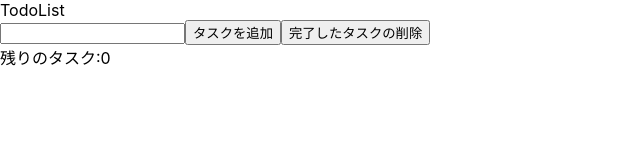
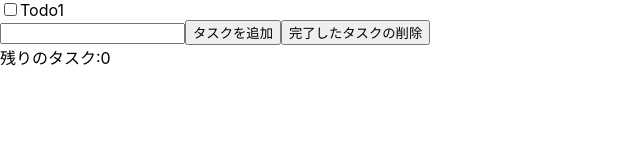
Before and after one commit to masaki-tec/react_project, a React (Create React App) app in the folder react-project/: page / in a window 1280 px wide. Shown: the top 160 px of the page, without its empty margins (0-640 px from the left). Built offline with nearby package versions, Linux system fonts and the light colour scheme; the HTML template or start-up script is replaced by a standard one.

Commit message:
タスク追加機能を実装

```diff
--- a/react-project/package.json
+++ b/react-project/package.json
@@ -10,6 +10,7 @@
     "react": "^19.1.1",
     "react-dom": "^19.1.1",
     "react-scripts": "5.0.1",
+    "uuid": "^13.0.0",
     "web-vitals": "^2.1.4"
   },
   "scripts": {
--- a/react-project/src/App.js
+++ b/react-project/src/App.js
@@ -1,11 +1,28 @@
+import { useState, useRef } from "react";
 import TodoList from "./TodoList";
+import { v4 as uuidv4 } from "uuid";
 
 function App() {
+  const [todos, setTodos]= useState([
+    { id: 1, name: "Todo1", completed: false },
+  ]);
+
+  const todoNameRef = useRef();
+
+  const handleAddTodo = () => {
+    //タスクを追加する。
+    const name = todoNameRef.current.value;
+    setTodos((prevTodos) => {
+      return [...prevTodos, { id: uuidv4(), name: name, completed: false }];
+    });
+    todoNameRef.current.value = null;
+  };
+
   return (
   <div>
-    <TodoList />
-    <input type="text" />
-    <button>タスクを追加</button>
+    <TodoList todos={todos} />
+    <input type="text" ref={todoNameRef} />
+    <button onClick={handleAddTodo}>タスクを追加</button>
     <button>完了したタスクの削除</button>
     <div>残りのタスク:0</div>
   </div>
--- /dev/null
+++ b/react-project/src/Todo.js
@@ -0,0 +1,14 @@
+import React from "react";
+
+const Todo = ({ todo }) => {
+  return (
+    <div>
+      <label>
+          <input type="checkbox" checked={todo.completed} readOnly />
+      </label>
+      {todo.name}
+    </div>
+  );
+};
+
+export default Todo;
--- a/react-project/src/TodoList.js
+++ b/react-project/src/TodoList.js
@@ -1,9 +1,8 @@
-import React from 'react'
+import React from "react";
+import Todo from "./Todo";
 
-const TodoList = () => {
-  return (
-    <div>TodoList</div>
-  )
-}
+const TodoList = ({ todos}) => {
+  return todos.map((todo) => <Todo todo={todo} key={todo.id} />);
+};
 
-export default TodoList
+export default TodoList;
```
Also changed, not shown: 1 other file (tests, documents, lock files or other folders).
